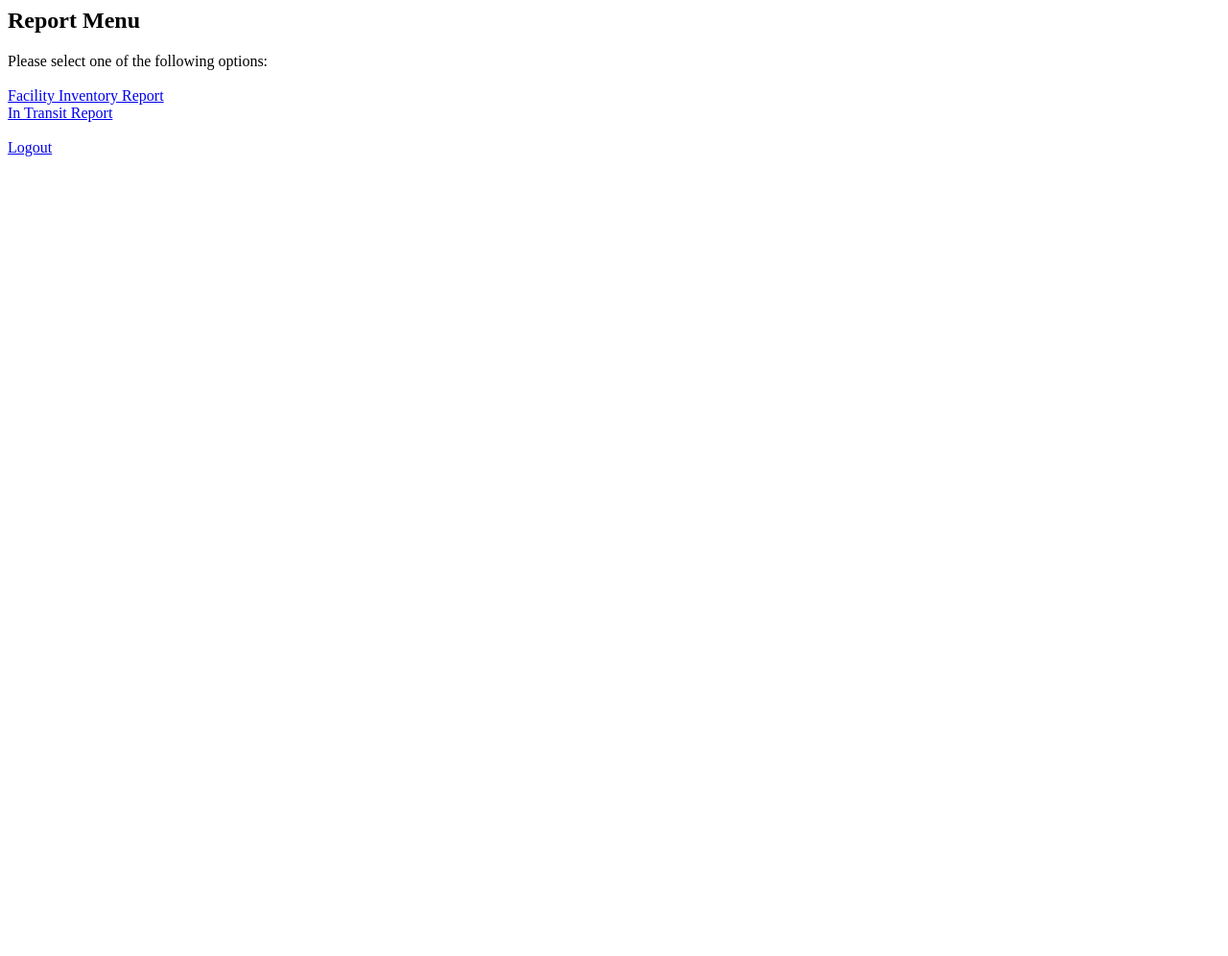
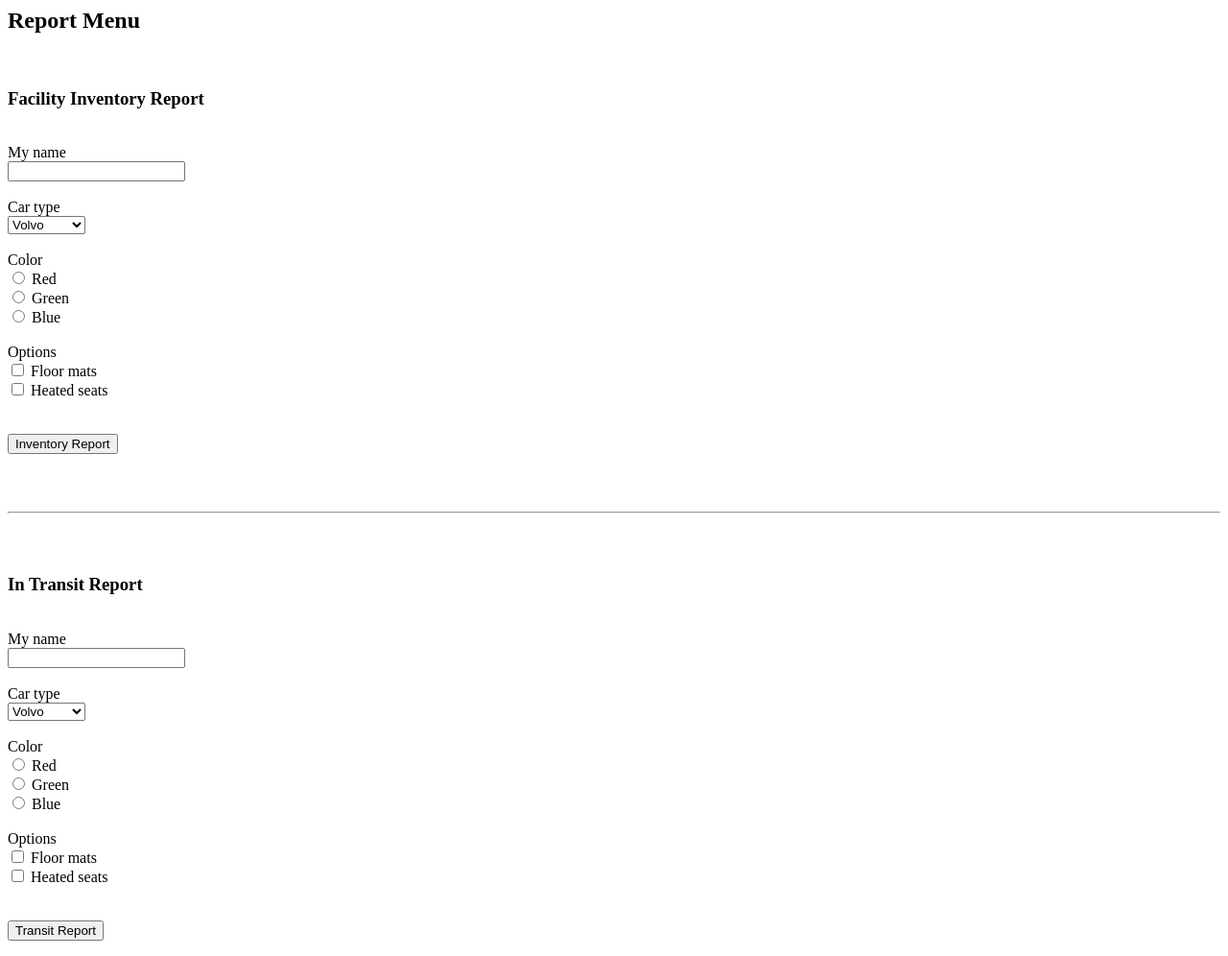
Before and after one commit to ksplonsk/lost, a Flask app: page /report_menu in a window 1280 px wide. Shown: the whole page at 96% size. Before the commit the page ends 163 px from the top, so only its background shows below. Run offline with Flask 2, Linux system fonts and the light colour scheme; some libraries are stand-ins or nearby versions.

Commit message:
updated files

```diff
--- a/src/app.py
+++ b/src/app.py
@@ -1,4 +1,10 @@
 from flask import Flask, render_template, request
+from config import dbname, dbhost, dbport
+import sys
+import psycopg2
+
+conn = psycopg2.connect(dbname=dbname, host=dbhost,port=dbport)
+cur = conn.cursor()
 
 app = Flask(__name__)
 
@@ -25,7 +31,7 @@ def report_menu():
 
 @app.route('/facility_inventory_report')
 def facility_inventory_report():
-	return render_template('facility_inventory_report.html')
+	return render_template('facility_inventory_report.html',name=request.args.get('buyername'))
 
 @app.route('/in_transit_report')
 def in_transit_report():
--- /dev/null
+++ b/src/lost_config.json
@@ -0,0 +1,17 @@
+{
+    "database": {
+        "dbname": "lost",
+        "dbhost": "/tmp",
+        "dbport": 5432
+    },
+    "crypto": {
+        "lost_priv": "/osnap/keys/lost.priv",
+        "lost_pub":  "/osnap/keys/lost.pub",
+        "user_pub":  "/osnap/keys/user.pub",
+        "prod_pub":  "/osnap/keys/prod.pub"
+    },
+    "who": {
+        "who_pub": "/osnap/keys/who.pub",
+        "who_url": "http://petunia.cs.uoregon.edu:8080/who"
+    }
+}
--- a/src/templates/facility_inventory_report.html
+++ b/src/templates/facility_inventory_report.html
@@ -1,6 +1,7 @@
 <html>
 	<body><h2>Facility Inventory Report</h2>Please select one of the following options<br><br>
 
+		Name: {{name}}
 		<a href="{{url_for('report_menu')}}">Report Menu</a>
 
 		<br><br>
--- a/src/templates/report_menu.html
+++ b/src/templates/report_menu.html
@@ -1,10 +1,68 @@
 <html>
-	<body><h2>Report Menu</h2>Please select one of the following options:<br><br>
+	<body><h2>Report Menu</h2><br>
 
-		<a href="{{url_for('facility_inventory_report')}}">Facility Inventory Report</a>
-		<br>
-		<a href="{{url_for('in_transit_report')}}">In Transit Report</a><br><br>
-		<a href="{{url_for('logout')}}">Logout</a>
+		<h3>Facility Inventory Report</h3>
+		<form action="{{url_for('facility_inventory_report')}}">
+			<br>
+			My name<br>
+			<input type="text" name="buyername">
+			<br><br>
+			Car type<br>
+			<select>
+			  <option value="volvo">Volvo</option>
+			  <option value="saab">Saab</option>
+			  <option value="mercedes">Mercedes</option>
+			  <option value="audi">Audi</option>
+			</select>
+			<br><br>
+			Color<br>
+			  <input type="radio" name="color" id="red" value="red">
+			  <label for="red">Red</label><br>
+			  <input type="radio" name="color" id="green" value="green">
+			  <label for="green">Green</label><br>
+			  <input type="radio" name="color" id="blue" value="blue">
+			  <label for="blue">Blue</label>
+			<br><br>
+			Options<br>
+			<input type="checkbox" name="option1" value="floormats"> Floor mats<br>
+			<input type="checkbox" name="option2" value="heatedseats"> Heated seats<br>
+			<br><br>
+			<input type="submit" name="submit" value="Inventory Report"/>
+		</form>
+
+		<br><br>
+		<hr>
+		<br><br>
+
+		<h3>In Transit Report</h3>
+		<form action="{{url_for('in_transit_report')}}">
+			<br>
+			My name<br>
+			<input type="text" name="buyername">
+			<br><br>
+			Car type<br>
+			<select>
+			  <option value="volvo">Volvo</option>
+			  <option value="saab">Saab</option>
+			  <option value="mercedes">Mercedes</option>
+			  <option value="audi">Audi</option>
+			</select>
+			<br><br>
+			Color<br>
+			  <input type="radio" name="color" id="red" value="red">
+			  <label for="red">Red</label><br>
+			  <input type="radio" name="color" id="green" value="green">
+			  <label for="green">Green</label><br>
+			  <input type="radio" name="color" id="blue" value="blue">
+			  <label for="blue">Blue</label>
+			<br><br>
+			Options<br>
+			<input type="checkbox" name="option1" value="floormats"> Floor mats<br>
+			<input type="checkbox" name="option2" value="heatedseats"> Heated seats<br>
+			<br><br>
+			<input type="submit" name="submit" value="Transit Report"/>
+		</form>
+
 
 	</body>
 </html>
```
Also changed, not shown: src/config.py (added, +14 -0 lines), 1 other file.
